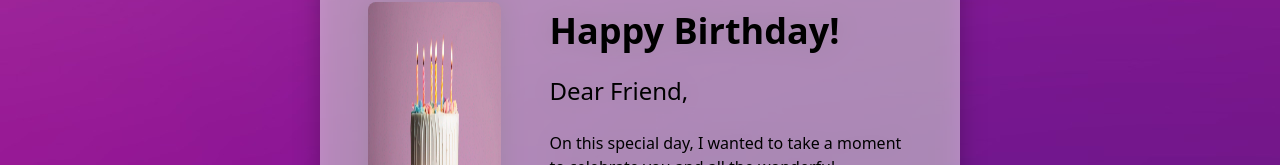
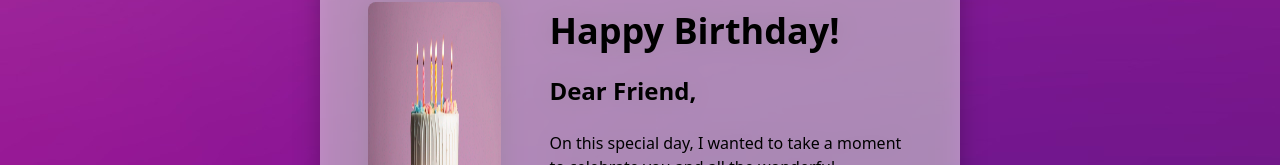
Before and after one commit to yorunaka/MSIB-7, a Next.js app in the folder assignment-02/: page / in a window 1280 px wide. Shown: the part 286-451 px from the top of the page. Built offline with nearby package versions, Linux system fonts and the light colour scheme.

Commit message:
initial commit

```diff
--- a/assignment-02/src/app/page.tsx
+++ b/assignment-02/src/app/page.tsx
@@ -13,7 +13,7 @@ export default function Home() {
       <div className="text-balance pr-10">
         <h1 className="text-4xl font-bold">Happy Birthday!</h1>
         <br />
-        <p className="text-2xl">Dear Friend,</p>
+        <p className="text-2xl font-semibold">Dear Friend,</p>
         <br />
         <p>On this special day, I wanted to take a moment to celebrate you and all the wonderful qualities that make you so amazing. Your kindness, humor, and genuine heart bring so much joy to everyone around you.</p>
         <br />
```
Also changed, not shown: assignment-02/src/app/birthdayCard.tsx (added).
